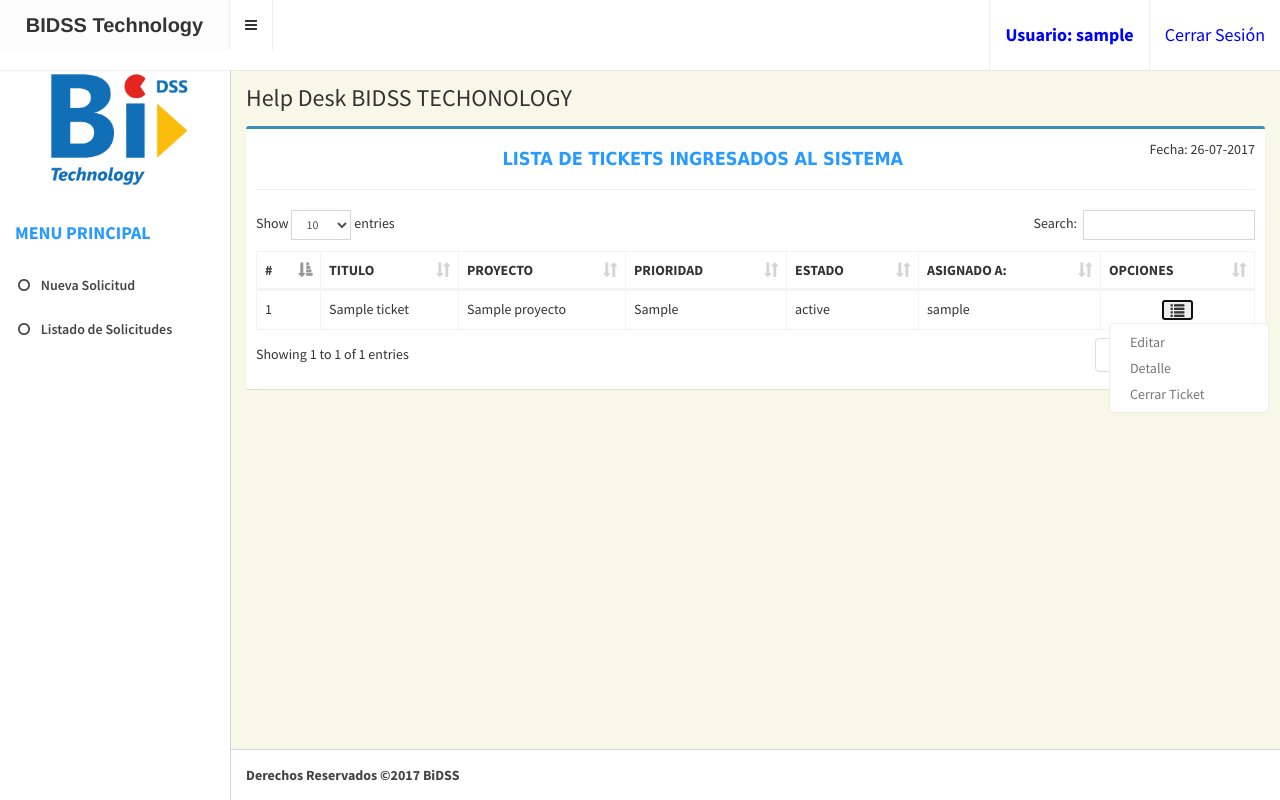
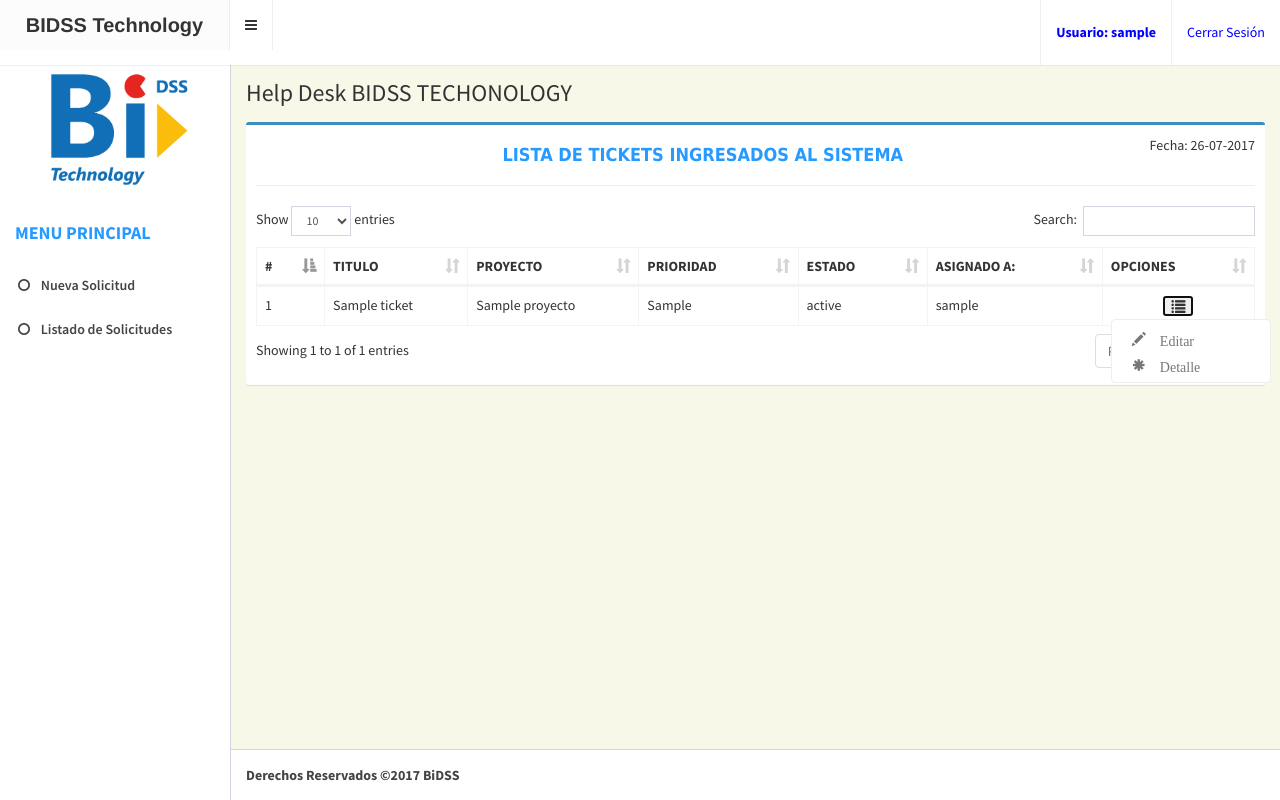
Before and after one commit to dduron026/HELP_DESK, a Django app: page /listado_solicitudes/ in a window 1280 px wide, after a click that opens the changed part. Run offline with Django 3.2, Linux system fonts and the light colour scheme; a user stored in the database is signed in; tables that the repository leaves empty hold one stand-in row (values such as "Sample post"); parts of the project's set-up code (start-up, migrations or seed data) failed here and were passed over; some libraries are stand-ins or nearby versions.

Commit message:
primera version a subir

```diff
--- a/general/templates/base.html
+++ b/general/templates/base.html
@@ -11,7 +11,8 @@
   <!-- Bootstrap 3.3.6 -->
   <link rel="stylesheet" href="{% static 'css/bootstrap.min.css' %}">
   <!-- Font Awesome -->
-  <link rel="stylesheet" href="https://cdnjs.cloudflare.com/ajax/libs/font-awesome/4.5.0/css/font-awesome.min.css">
+
+  <link rel="stylesheet" href="https://cdnjs.cloudflare.com/ajax/libs/font-awesome/4.7.0/css/font-awesome.min.css">
   <!-- Ionicons -->
   <link rel="stylesheet" href="https://cdnjs.cloudflare.com/ajax/libs/ionicons/2.0.1/css/ionicons.min.css">
   <!-- Theme style -->
@@ -88,12 +89,12 @@
           <!-- User Account: style can be found in dropdown.less -->
           <li>
             <a href="#">
-              <span style="color:blue"><h4><b>Usuario:  {{user.username}}</b></h4></span>
+              <span style="color:blue"><h5><b>Usuario:  {{user.username}}</b></h5></span>
             </a>
           </li>
           <!-- Control Sidebar Toggle Button -->
           <li>
-            <a href="{% url 'cerrar_sesion' %}" style="color: blue"><h4>Cerrar Sesión </h4> </a>
+            <a href="{% url 'cerrar_sesion' %}" style="color: blue"><h5>Cerrar Sesión </h5> </a>
           </li>
 
         </ul>
@@ -117,9 +118,6 @@
          <li><a href="{% url 'ingreso_solicitud' %}"><i class="fa fa-circle-o"></i><span> Nueva Solicitud </span> </a></li>
 
         <li><a href="{% url 'listado_solicitudes' %}"><i class="fa fa-circle-o"></i><span> Listado de Solicitudes </span> </a></li>
-
-        {% if request.user.is_superuser %}
-        {% endif %}
 
 
       </ul>
--- a/general/templates/ticket_editar.html
+++ b/general/templates/ticket_editar.html
@@ -87,6 +87,11 @@
           {{formulario_ingreso.asignadoA|bootstrap_horizontal:'col-xs-4'}}
         </div>
       </div>
+      <div class="row">
+        <div class="col-sm-8">
+          {{formulario_ingreso.codEstado|bootstrap_horizontal:'col-xs-4'}}
+        </div>
+      </div>
       {% endif %}
 
       <br><hr>
--- a/general/templates/ticket_listado.html
+++ b/general/templates/ticket_listado.html
@@ -8,6 +8,7 @@
 <link rel="stylesheet" href="{% static 'plugins/datatables/dataTables.bootstrap.css' %}">
 <script src="{% static 'plugins/datatables/jquery.dataTables.min.js' %}"></script>
 <script src="{% static 'plugins/datatables/dataTables.bootstrap.min.js' %}"></script>
+<link rel="stylesheet" href="https://cdnjs.cloudflare.com/ajax/libs/font-awesome/4.7.0/css/font-awesome.min.css">
 
 <style>
 	.select2-container .select2-selection--single .select2-selection__rendered{
@@ -36,7 +37,7 @@
 
 	<table id="tabla" class="table table-bordered table-hover table-responsive">
 
-		<thead>
+					<thead>
 
 							<tr>
 								<th>#</th>
@@ -52,7 +53,7 @@
 
 					</thead>
 		<tbody>
-			{% if lista %}
+						{% if lista %}
 							{% for data in lista %}
 						<tr>
 							<td>{{ data.id }}</td>
@@ -62,7 +63,7 @@
 							{% if request.user.is_superuser %}
 							<td>{{ data.codEstado }}</td>
 							<td>{{ data.asignadoA }}</td>
-							{% endif %}
+						{% endif %}
 
 							<td style="text-align: center;">
 
@@ -72,10 +73,10 @@
 											</button>
 											<ul class="dropdown-menu" aria-labelledby="dropdownMenu1">
 
-												<li><a href="{% url 'ticket_editar' data.id %}">Editar</a></li>
-												<li><a href="{% url 'ticket_detalle' data.id %}">Detalle</a></li>
+												<li><a class="glyphicon glyphicon-pencil" href="{% url 'ticket_editar' data.id %}"> Editar</a></li>
+												<li><a class="glyphicon glyphicon-asterisk" href="{% url 'ticket_detalle' data.id %}"> Detalle</a></li>
 
-												<li><a data-toggle="modal" data-target="#myModal" href="" class="">Cerrar Ticket</a></li>
+												<!-- <li><a class="glyphicon glyphicon-off" data-toggle="modal" data-target="#myModal"> Cerrar Ticket</a></li> -->
 
 											</ul>
 									</div>
@@ -94,48 +95,30 @@
 	</div>
 </div>
 
-
-
-
-<div class="container">
-
-
-
 	<div id="myModal" class="modal fade" tabindex="-1" role="dialog" aria-labelledby="myModalLabel">
 		<div class="modal-dialog">
 			<div class="modal-content">
 
 				<div class="modal-header">
 					<button type="button" class="close" data-dismiss="modal" aria-hidden="true">&times;</button>
-					<h4 class="modal-title" id="myModalLabel">Modal Heading</h4>
+					<h4 class="modal-title" id="myModalLabel">encabezado</h4>
 				</div>
 
 				<div class="modal-body">
+
+
+
+
+				</div>
 				<div class="modal-footer">
-					<button type="button" class="btn btn-default" data-dismiss="modal">Close</button>
-					<button type="button" class="btn btn-primary">Save changes</button>
+					<button type="button" class="btn btn-default" data-dismiss="modal">Cerrar</button>
+					<button type="button" class="btn btn-primary">Guardar cambios</button>
 				</div>
+
 
 			</div>
 		</div>
 	</div>
-
-	<div id="myModal2" class="modal fade" tabindex="-1" role="dialog" aria-labelledby="myModalLabel2">
-		<div class="modal-dialog" role="document">
-			<div class="modal-content">
-				<div class="modal-header">
-					<button type="button" class="close" data-dismiss="modal" aria-hidden="true">&times;</button>
-					<h4 class="modal-title" id="myModalLabel2">Modal Heading</h4>
-				</div>
-
-			</div>
-		</div>
-	</div>
-
-
-
-
-</div>
 
 <script type="text/javascript">
 	$(document).ready(function() {
@@ -144,7 +127,7 @@
 	})
 </script>
 <!-- JavaScript Test -->
-<script>
+<!-- <script>
 var firefoxTestDone = false
 function reportFirefoxTestResult(result) {
 	if (!firefoxTestDone) {
@@ -171,5 +154,5 @@
 	})
 })
 </script>
-
+ -->
 {% endblock %}
--- a/ticketsApp/forms.py
+++ b/ticketsApp/forms.py
@@ -26,4 +26,4 @@
 		model = Ticket
 		fields = "__all__"
 		exclude = []
-		labels = {'codProyecto': ('Proyecto'),'asignadoA': ('Asignado A:')}
+		labels = {'codProyecto': ('Proyecto'),'asignadoA': ('Asignado A:'), 'codEstado': ('Cambiar Estado')}
--- a/ticketsApp/urls.py
+++ b/ticketsApp/urls.py
@@ -9,8 +9,8 @@
 	url(r'^ingreso_solicitud/', views.ingreso_solicitud, name='ingreso_solicitud'),
 	url(r'^listado_solicitudes/', views.listado_solicitudes, name='listado_solicitudes'),
 	url(r'^ticket/editar/(?P<id_ticket>\d+)/$', views.ticket_editar, name='ticket_editar'),
-	url(r'^ticket/cerrar/(?P<id_ticket>\d+)/$', views.ticket_cerrar, name='ticket_cerrar'),
 	url(r'^ticket_detalle/(?P<id_ticket>\d+)$', views.ticket_detalle, name='ticket_detalle'),
+	url(r'^listado_superUser/', views.ticket_detalle, name='listado_superUser'),
 
 
 
--- a/ticketsApp/views.py
+++ b/ticketsApp/views.py
@@ -16,61 +16,69 @@
 from email.MIMEText import MIMEText
 
 
-
 def user_unicode_patch(self): #PARA MOSTRAR EL NOMBRE Y APELLIDO DEL USUARIO
 	return '%s %s' % (self.first_name, self.last_name)
 
 User.__unicode__= user_unicode_patch
 
+
 @login_required()
 def ingreso_solicitud(request):
 
+	formulario_ingreso = TicketForm()
+	try:
+		clientes = Cliente()
 
-	formulario_ingreso = TicketForm()
-	if request.POST:
-		ticket = Ticket()
-		clientes = Cliente()
-		proyecto = Proyecto()
-		encargado = EncargadoCliente.objects.get(codUsuario=request.user)
-		ticket.codProyecto = Proyecto.objects.get(pk=request.POST.get('codProyecto'))
-		ticket.codEncargadoCliente = encargado
-		ticket.cliente = Cliente.objects.get(pk=encargado.cliente.pk)
-		ticket.codEstado = Estado.objects.get(pk=1)
-		ticket.titulo = None if request.POST.get('titulo') == '' else request.POST.get('titulo')
-		ticket.descripcion_ticket = None if request.POST.get('descripcion_ticket') == '' else request.POST.get('descripcion_ticket')
-		ticket.comentario = None if request.POST.get('comentario') == '' else request.POST.get('comentario')
-		ticket.prioridad = None if request.POST.get('prioridad') == '' else request.POST.get('prioridad')
-		ticket.usuarioCreador = User.objects.get(id=request.user.pk)
-		ticket.UsuarioModificador = request.user
-		ticket.save()
+		encargado_cliente = EncargadoCliente.objects.get(codUsuario__pk=request.user.pk)
+		formulario_ingreso.fields["codProyecto"] = forms.ModelChoiceField(queryset=Proyecto.objects.filter(cliente__pk=encargado_cliente.cliente.pk))
 
-		remitente = 'denis.duron@bi-dss.com'
-		destinatario = "denisduron83@gmail.com"
+	except Exception as e:
+		pass
+	try:
+		if request.POST:
+			ticket = Ticket()
+			clientes = Cliente()
+			proyecto = Proyecto()
 
-		msg = MIMEMultipart()
+			encargado = EncargadoCliente.objects.get(codUsuario=request.user)
+			ticket.codProyecto = Proyecto.objects.get(pk=request.POST.get('codProyecto'))
+			ticket.codEncargadoCliente = encargado
+			ticket.cliente = Cliente.objects.get(pk=encargado.cliente.pk)
+			ticket.codEstado = Estado.objects.get(pk=1)
+			ticket.titulo = None if request.POST.get('titulo') == '' else request.POST.get('titulo')
+			ticket.descripcion_ticket = None if request.POST.get('descripcion_ticket') == '' else request.POST.get('descripcion_ticket')
+			ticket.comentario = None if request.POST.get('comentario') == '' else request.POST.get('comentario')
+			ticket.prioridad = None if request.POST.get('prioridad') == '' else request.POST.get('prioridad')
+			ticket.usuarioCreador = User.objects.get(id=request.user.pk)
+			ticket.UsuarioModificador = request.user
+			ticket.save()
 
-		msg['From'] = remitente
-		msg['To'] = destinatario
-		# msg['To'] = ", ".join(destinatario)
-		msg['Subject'] = '{0}{1}{2}{3}{4}{5}{6}'.format('TICKET #', ' ', ticket.pk,' ', 'de', ' ', ticket.codProyecto)
+			remitente = 'ticket.soporte@bi-dss.com'
+			destinatario = "denisduron83@gmail.com"
 
-		body = 'Saludos <b>Denis</b>,<br> el usuario <b>{0}{1}{2}{3}</b> ha reportado el ticket # <b>[{4}]</b> con nivel de urgencia <b>{5}</b>.<br><b>[Prueba].<b>'.format(request.user.first_name, ' ', request.user.last_name, ' ',ticket.pk, ticket.prioridad )
+			msg = MIMEMultipart()
 
-		msg.attach(MIMEText(body.encode('utf-8'), 'html', 'utf-8'))
+			msg['From'] = remitente
+			msg['To'] = destinatario
+			# msg['To'] = ", ".join(destinatario) varios a la vez
+			msg['Subject'] = '{0}{1}{2}{3}{4}{5}{6}'.format('TICKET #', ' ', ticket.pk,' ', 'de', ' ', ticket.codProyecto)
 
+			body = 'Saludos <b>Denis</b>,<br> el usuario <b>{0}{1}{2}{3}</b> ha reportado el ticket # <b>[{4}]</b> con nivel de urgencia <b>{5}</b>.<br><b>[Prueba].<b>'.format(request.user.first_name, ' ', request.user.last_name, ' ',ticket.pk, ticket.prioridad )
 
-		username = 'denis.duron@bi-dss.com'
-		password = 'Bidss2017'
+			msg.attach(MIMEText(body.encode('utf-8'), 'html', 'utf-8'))
+			username = 'ticket.soporte@bi-dss.com'
+			password = 'Ticket2017'
+			try:
+				server = smtplib.SMTP('smtp.office365.com:587')
+				server.starttls()
+				server.login(username,password)
+				server.sendmail(remitente, destinatario, msg.as_string())
+				server.quit()
+			except Exception as e:
+				print e
+	except Exception as e:
+		print e
 
-
-		try:
-			server = smtplib.SMTP('smtp.office365.com:587')
-			server.starttls()
-			server.login(username,password)
-			server.sendmail(remitente, destinatario, msg.as_string())
-			server.quit()
-		except Exception as e:
-			print e
 
 	ctx = {
 		'formulario_ingreso': formulario_ingreso,
@@ -82,21 +90,24 @@
 
 @login_required()
 def listado_solicitudes(request):
+	if request.user.is_superuser:
 
-	lista = Ticket.objects.all().order_by('id')
+		lista = Ticket.objects.all().order_by('id')
+	else:
+		lista = Ticket.objects.filter(usuarioCreador=request.user)
 	return render(request, 'ticket_listado.html', {'lista':lista})
 
 
-
 @login_required()
-def ticket_cerrar(request):
-	return render(request, 'ticket_cerrar.html', {})
+def listado_superUser(request):
+	lista = Ticket.objects.all().order_by('id')
+	return render(request, 'ticket_listado2.html', {'lista':lista})
 
 
 
 @login_required()
 def ticket_editar(request, id_ticket):
-	ticket = Ticket.objects.get(id=id_ticket)
+	ticket = Ticket.objects.get(pk=id_ticket)
 
 	#GET
 	try:
@@ -109,7 +120,6 @@
 			ticket.codProyecto = Proyecto.objects.get(pk=request.POST.get('codProyecto'))
 			ticket.codEncargadoCliente = encargado
 			ticket.cliente = Cliente.objects.get(pk=encargado.cliente.pk)
-			ticket.codEstado = Estado.objects.get(pk=1)
 			ticket.titulo = None if request.POST.get('titulo') == '' else request.POST.get('titulo')
 			ticket.descripcion_ticket = None if request.POST.get('descripcion_ticket') == '' else request.POST.get('descripcion_ticket')
 			ticket.comentario = None if request.POST.get('comentario') == '' else request.POST.get('comentario')
@@ -119,10 +129,11 @@
 			ticket.UsuarioModificador = request.user
 			if request.user.is_superuser:
 				ticket.asignadoA = User.objects.get(pk=request.POST.get('asignadoA'))
+				ticket.codEstado = Estado.objects.get(pk=request.POST.get('codEstado'))
 
 			ticket.save()
 
-			remitente = 'denis.duron@bi-dss.com'
+			remitente = 'ticket.soporte@bi-dss.com'
 			destinatario = ticket.asignadoA.email;
 			print destinatario
 
@@ -132,13 +143,12 @@
 			msg['To'] = destinatario
 			msg['Subject'] = '{0}{1}{2}'.format('TICKET #', ' ', ticket.pk)
 
-			body = 'Saludos <b>{0}</b>,<br>una nueva solicitud le ha sido asignada'.format(ticket.asignadoA)
+			body = 'Saludos <b>{0}</b>,<br><br>una nueva solicitud le ha sido asignada.<br>Att.<b> Bi-DSS Technology.</b>'.format(ticket.asignadoA)
 
 			msg.attach(MIMEText(body.encode('utf-8'), 'html', 'utf-8'))
 
-			username = 'denis.duron@bi-dss.com'
-			password = 'Bidss2017'
-
+			username = 'ticket.soporte@bi-dss.com'
+			password = 'Ticket2017'
 
 			try:
 				server = smtplib.SMTP('smtp.office365.com:587')
@@ -154,10 +164,6 @@
 	except Exception as e:
 		print e
 
-
-
-
-
 	ctx = {
 		'formulario_ingreso': formulario_ingreso,
 	}
```
Also changed, not shown: general/templates/nuevaSolicitud.html (+3 -6 lines), general/templates/ticket_cerrar.html (deleted, +0 -94 lines), general/templates/ticket_detalle.html (+5 -8 lines), ticketsApp/models.py (+9 -8 lines), 4 other files.
